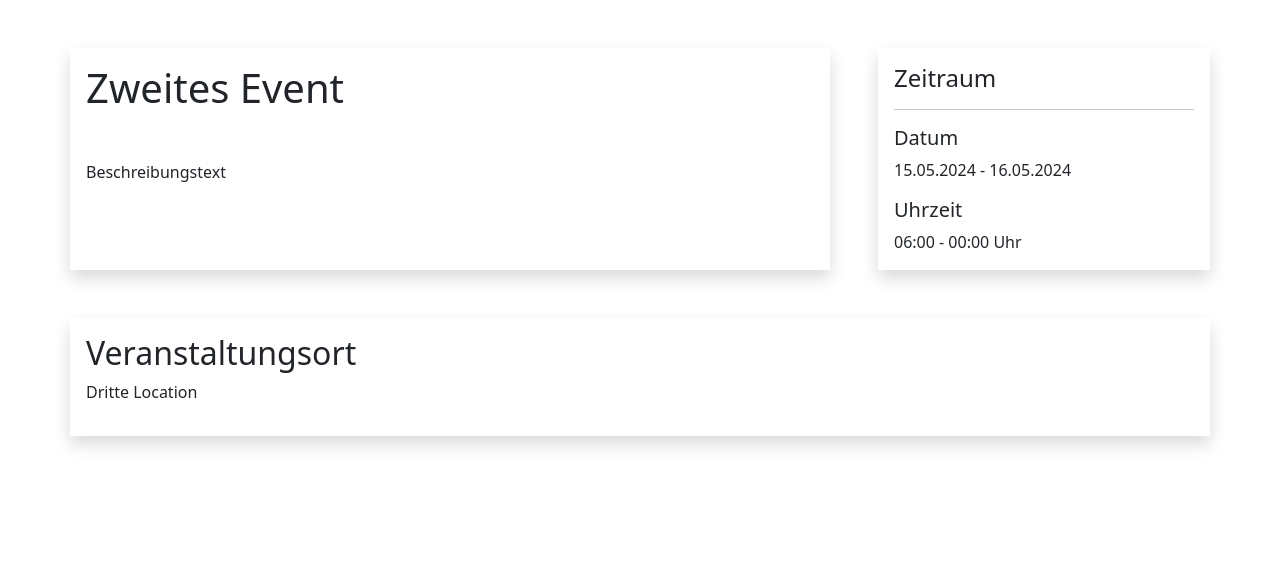
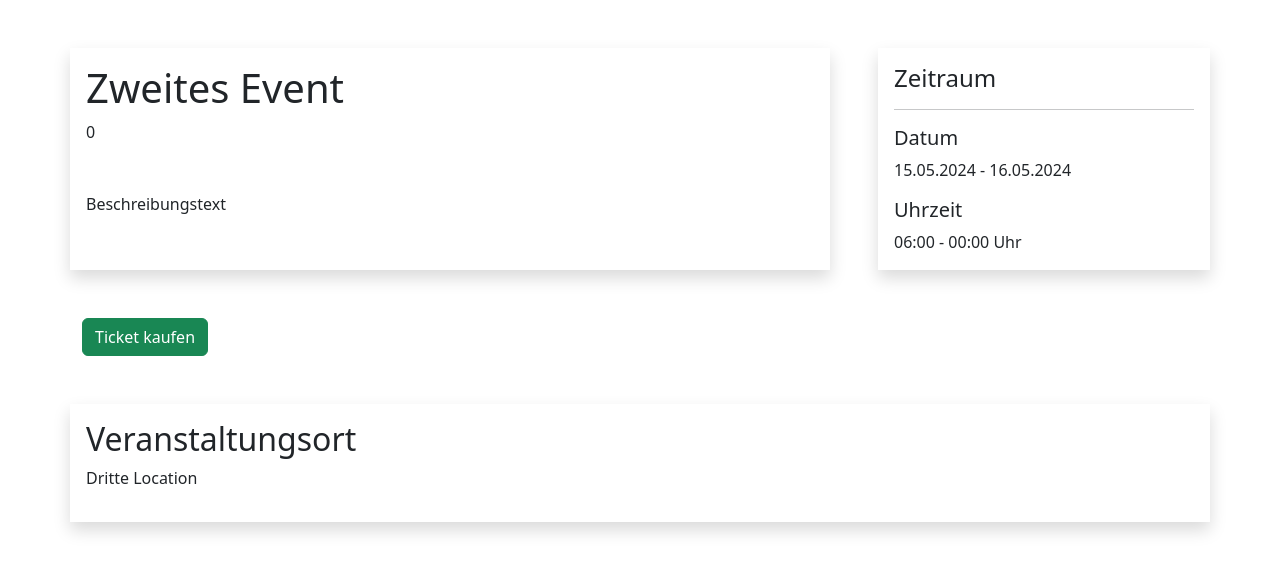
Before and after one commit to RichardRepenning/eventmanagement, a Django app: a page that uses events/ticketApp/templates/nav/nav.html in a window 1280 px wide. Shown: the part 76-649 px from the top of the page. Run offline with Django 4.2, Linux system fonts and the light colour scheme; a user stored in the database is signed in; data comes from the database, SQL or seed files in the repository; both versions use the stored data as it was after the commit; tables that the repository leaves empty hold one stand-in row (values such as "Sample post"); some libraries are stand-ins or nearby versions.

Commit message:
buy, cancel ticket logic.

```diff
--- a/events/events/settings.py
+++ b/events/events/settings.py
@@ -11,7 +11,7 @@ BASE_DIR = Path(__file__).resolve().parent.parent
 SECRET_KEY = 'django-insecure-4b(5u00z-ynb27_t+3h2((ni2-s26%cbibt5r*owk(s^lzyhd6'
 
 # SECURITY WARNING: don't run with debug turned on in production!
-DEBUG = False
+DEBUG = True
 
 ALLOWED_HOSTS = ['localhost', '127.0.0.1', '[::1]', '.vercel.app']
 
--- a/events/ticketApp/admin.py
+++ b/events/ticketApp/admin.py
@@ -1,8 +1,9 @@
 from django.contrib import admin
 # Import created models from ticketApplication
-from ticketApp.models import Event, Location, Profile
+from ticketApp.models import Event, Location, Profile, Ticket
 
 # Register Models in Admin Panel to make them editable
 admin.site.register(Event)
 admin.site.register(Location)
 admin.site.register(Profile)
+admin.site.register(Ticket)
--- a/events/ticketApp/models.py
+++ b/events/ticketApp/models.py
@@ -41,13 +41,19 @@ class Event(models.Model):
     tickets_sold = models.IntegerField(default=0)
     event_status = models.CharField(max_length=2, choices=EventStatus.choices, default=EventStatus.INACTIVE)
     slug = AutoSlugField(populate_from=['id'])
+    base_price = models.DecimalField(max_digits=5, decimal_places=2, default=999.99)
 
     def __str__(self) -> str:
         return f"{self.title} - {self.location} - {self.date_from.strftime('%c')}"
 
+    def buy_ticket(self, user):
+        ticket = Ticket.objects.create(user=user, event=self, price=self.base_price)
+        return ticket
+
 
 class Profile(models.Model):
     # Richard Repenning - Profile extends the base User model with additional information
+    # https://docs.djangoproject.com/en/5.0/ref/models/fields/#django.db.models.OneToOneField
     user = models.OneToOneField(User, on_delete=models.CASCADE)
     street = models.CharField(max_length=200, blank=True)
     zip_code = models.IntegerField(default=0, blank=True)
@@ -69,10 +75,35 @@ class Profile(models.Model):
 
 
 class Ticket(models.Model):
+    class TicketStatus(models.TextChoices):
+        PAYED = _("Payed")
+        OPEN = _("Open")
+        CANCELED = _("Canceled")
+
     id = ShortUUIDField(primary_key=True, editable=False)
     user = models.ForeignKey(User, on_delete=models.DO_NOTHING)
     event = models.ForeignKey(Event, on_delete=models.DO_NOTHING)
     price = models.DecimalField(max_digits=10, decimal_places=2)
+    status = models.CharField(choices=TicketStatus.choices, default=TicketStatus.OPEN, max_length=100)
 
     class Meta:
+        # Richard Repenning - Only one ticket per user and event
         unique_together = ('user', 'event')
+
+
+class Checkout(models.Model):
+    user = models.OneToOneField(User, on_delete=models.CASCADE)
+    ticket = models.OneToOneField(Ticket, on_delete=models.CASCADE)
+
+    @classmethod
+    def create_checkout(cls, user, ticket):
+        # Check, if a checkout already exists for this user
+        existing_checkout = cls.objects.filter(user=user).first()
+        if existing_checkout:
+            # Falls ein Checkout bereits existiert, aktualisiere das Ticket im bestehenden Checkout
+            existing_checkout.ticket = ticket
+            existing_checkout.save()
+            return existing_checkout
+        else:
+            # Falls kein Checkout existiert, erstelle einen neuen Checkout
+            return cls.objects.create(user=user, ticket=ticket)
--- a/events/ticketApp/templates/events/event.html
+++ b/events/ticketApp/templates/events/event.html
@@ -2,10 +2,13 @@
 {% extends 'base.html' %}
 
 {% block content %}
-    <div class="container">
+    <div class="container pb-5">
         <div class="row mt-5 gap-5">
             <div class="col col-lg-8 shadow p-3">
-                <h1>{{ event.title }}</h1>
+                <div class="d-inline">
+                    <h1>{{ event.title }}</h1>
+                    <p>{{ event.tickets_sold }}</p>
+                </div>
                 <p class="mt-5">{{ event.description }}</p>
             </div>
             <div class="col shadow p-3">
@@ -18,6 +21,19 @@
                     {{ event.date_from|date:"H:i" }} - {{ event.date_to|date:"H:i" }} Uhr
                 </div>
             </div>
+            <div class="col-12">
+                {% if not user_has_ticket and event.event_status == 'AC' and event.tickets_sold < event.max_participants %}
+                    <a href="{% url 'checkout' event_id=event.id %}" class="btn btn-success">Ticket kaufen</a>
+                {% endif %}
+                {% if user_has_ticket %}
+                    <p>Du hast das Ticket bereits gekauft</p>
+                {% endif %}
+                {% if event.event_status == 'SO' %}
+                    <span class="badge text-bg-warning">Ausverkauft</span>
+                {% elif event.event_status == 'CA' %}
+                    <span class="badge text-bg-danger">Abgesagt</span>
+                {% endif %}
+            </div>
         </div>
         <div class="row mt-5">
             <div class="col shadow p-3">
--- a/events/ticketApp/templates/nav/nav.html
+++ b/events/ticketApp/templates/nav/nav.html
@@ -22,6 +22,7 @@
             {% if user.is_staff %}
             <li><a class="dropdown-item" href="/admin">Admin</a></li>
             {% endif %}
+            <li><a class="dropdown-item" href="/profile/tickets">Tickets</a></li>
             <li><a class="dropdown-item" href="/profile">Mein Profil</a></li>
             <li><hr class="dropdown-divider"></li>
             <li><a class="dropdown-item" href="{% url 'logout' %}">Ausloggen</a></li>
--- a/events/ticketApp/urls.py
+++ b/events/ticketApp/urls.py
@@ -10,5 +10,10 @@ urlpatterns = [
   path('testing/', views.testing, name='testing'),
   path('profile', views.profile, name='profile'),
   path('profile/update', views.update_profile, name='update_profile'),
-  path('signup/',views.sign_up, name='signup')
+  path('profile/tickets', views.tickets, name='tickets'),
+  path('profile/ticket/<str:ticket_id>/cancel', views.cancel_ticket, name='cancel_ticket'),
+  path('signup/', views.sign_up, name='signup'),
+
+  path('checkout/<str:event_id>', views.checkout, name='checkout'),
+  path('checkout/payment/<str:event_id>', views.payment, name='payment'),
 ]
--- a/events/ticketApp/views.py
+++ b/events/ticketApp/views.py
@@ -1,7 +1,7 @@
 from django.http import HttpResponse
-from django.shortcuts import render, redirect
+from django.shortcuts import render, redirect, get_object_or_404
 from django.template import loader
-from .models import Event
+from .models import Event, Ticket
 from django.contrib.auth import logout, login, authenticate
 from .forms import SignupForm, ProfileForm
 from django.db import transaction
@@ -37,7 +37,9 @@ def events(request):
 def event_detail(request, slug):
     # Richard Repenning - Event Detail Page
     event = Event.objects.get(slug=slug)
-    return render(request, "events/event.html", {'event': event})
+    # Richard Repenning -  Check if user already bought that ticket
+    user_ticket = Ticket.objects.filter(user=request.user, event=event).exists()
+    return render(request, "events/event.html", {'event': event, 'user_has_ticket': user_ticket})
 
 
 def profile(request):
@@ -96,3 +98,43 @@ def testing(request):
         'genres': ['Techno', 'Rock', 'Pop']
     }
     return HttpResponse(template.render(context, request))
+
+
+def checkout(request, event_id):
+    event = get_object_or_404(Event, id=event_id)
+    is_ticket = Ticket.objects.filter(user=request.user, event=event).exists()
+    if is_ticket and Ticket.objects.filter(user=request.user, event=event).get().status == 'Open':
+        return render(request, 'checkout/index.html', {'ticket': Ticket.objects.filter(user=request.user, event=event).get(), 'event': event})
+
+    ticket = Ticket.objects.create(user=request.user, event=event, price=event.base_price)
+    return render(request, 'checkout/index.html', {'ticket': ticket, 'event': event})
+
+
+def payment(request, event_id):
+    event = get_object_or_404(Event, id=event_id)
+    ticket = get_object_or_404(Ticket, user=request.user, event=event)
+    if ticket:
+        ticket.status = Ticket.TicketStatus.PAYED
+        ticket.save()
+        event.tickets_sold += 1
+        event.save()
+
+    return render(request, "checkout/payment.html", {'event': event, 'ticket': ticket})
+
+
+def tickets(request):
+    tickets = Ticket.objects.filter(user=request.user)
+    return render(request, "profile/tickets.html", {'tickets': tickets})
+
+
+def cancel_ticket(request, ticket_id):
+    ticket = get_object_or_404(Ticket, id=ticket_id)
+    event = ticket.event
+
+    ticket.delete()
+
+    if event:
+        event.tickets_sold -= 1
+        event.save()
+
+    return render(request, "profile/ticket-cancelled.html", {'ticket': ticket})
```
Also changed, not shown: events/ticketApp/templates/checkout/index.html (added, +17 -0 lines), events/ticketApp/templates/checkout/payment.html (added, +11 -0 lines), events/ticketApp/templates/events/events-list.html (+13 -6 lines), events/ticketApp/templates/profile/ticket-cancelled.html (added, +11 -0 lines), events/ticketApp/templates/profile/tickets.html (added, +36 -0 lines), events/db.sqlite3.
